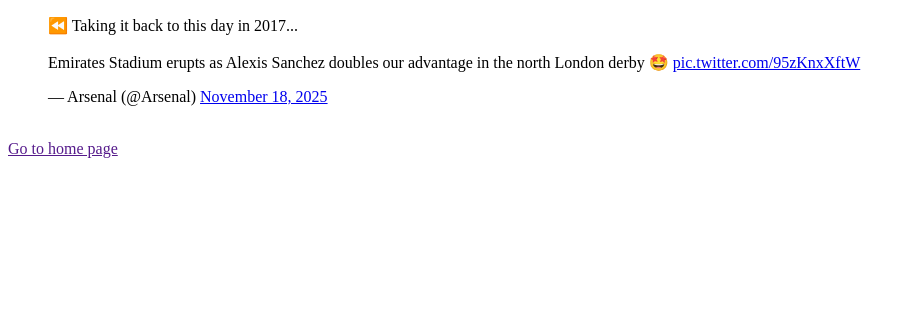
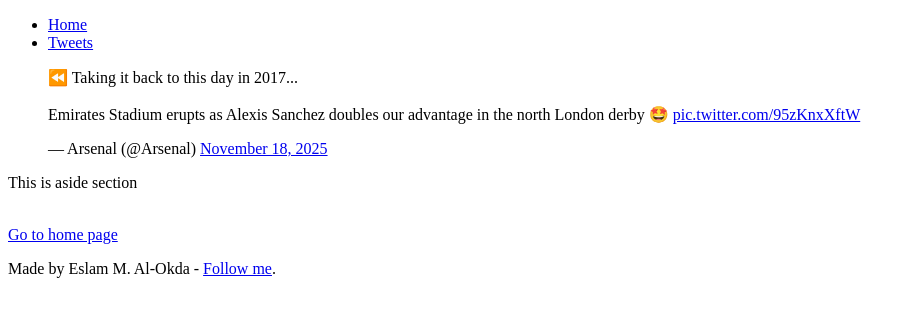
Before and after one commit to eslamal3kda/My_First_Portfolio, a plain HTML site: page html_basic/tweets.html in a window 1280 px wide. Shown: the whole page, without its empty margins (0-916 px from the left). Drawn offline with Linux system fonts and the light colour scheme.

Commit message:
Add 'header', 'main', 'footer' elements

```diff
--- a/html_basic/tweets.html
+++ b/html_basic/tweets.html
@@ -8,15 +8,35 @@
 </head>
 
 <body>
-    <blockquote class="twitter-tweet">
-        <p lang="en" dir="ltr">⏪ Taking it back to this day in 2017... <br><br>Emirates Stadium erupts as Alexis Sanchez
-            doubles our advantage in the north London derby 🤩 <a
-                href="https://t.co/95zKnxXftW">pic.twitter.com/95zKnxXftW</a></p>&mdash; Arsenal (@Arsenal) <a
-            href="https://twitter.com/Arsenal/status/1990691696149971450?ref_src=twsrc%5Etfw">November 18, 2025</a>
-    </blockquote>
+    <header>
+        <nav>
+            <ul>
+                <li><a href="./index.html">Home</a></li>
+                <li><a href="./tweets.html">Tweets</a></li>
+            </ul>
+        </nav>
+    </header>
+    <main>
+        <article>
+            <blockquote class="twitter-tweet">
+                <p lang="en" dir="ltr">⏪ Taking it back to this day in 2017... <br><br>Emirates Stadium erupts as Alexis
+                    Sanchez
+                    doubles our advantage in the north London derby 🤩 <a
+                        href="https://t.co/95zKnxXftW">pic.twitter.com/95zKnxXftW</a></p>&mdash; Arsenal (@Arsenal) <a
+                    href="https://twitter.com/Arsenal/status/1990691696149971450?ref_src=twsrc%5Etfw">November 18,
+                    2025</a>
+            </blockquote>
+        </article>
+        <aside>
+            <p>This is aside section</p>
+        </aside>
+    </main>
+    <br>
+    <a href="./index.html">Go to home page</a>
+    <footer>
+        <p>Made by Eslam M. Al-Okda - <a href="https://www.facebook.com/eslamal3kda" target="_blank">Follow me</a>.</p>
+    </footer>
     <script async src="https://platform.twitter.com/widgets.js" charset="utf-8"></script>
-    <br>
-    <a href="">Go to home page</a>
 </body>
 
 </html>
```
